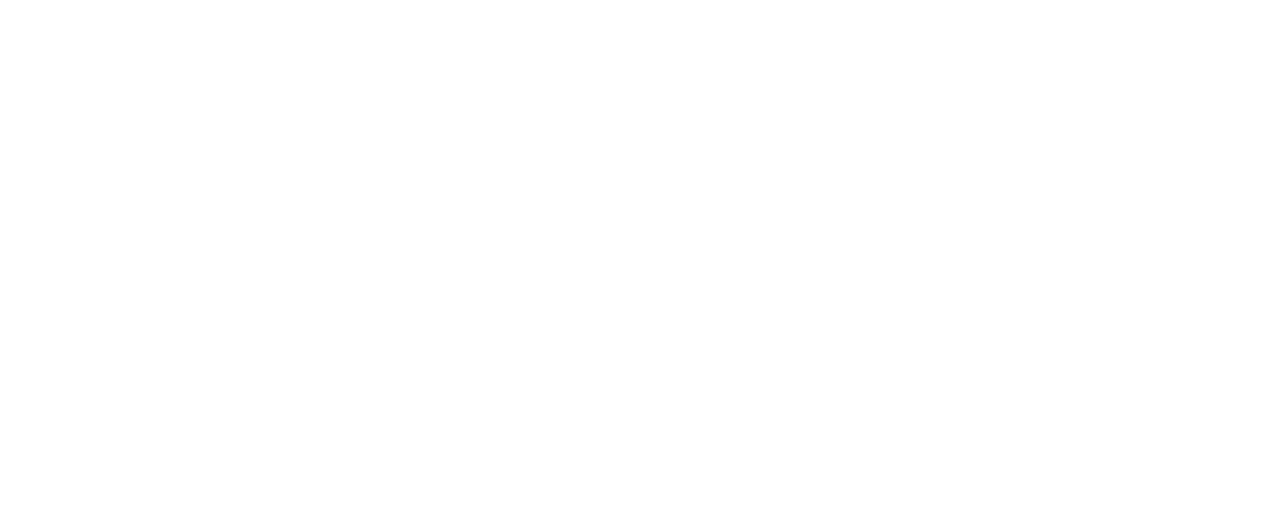
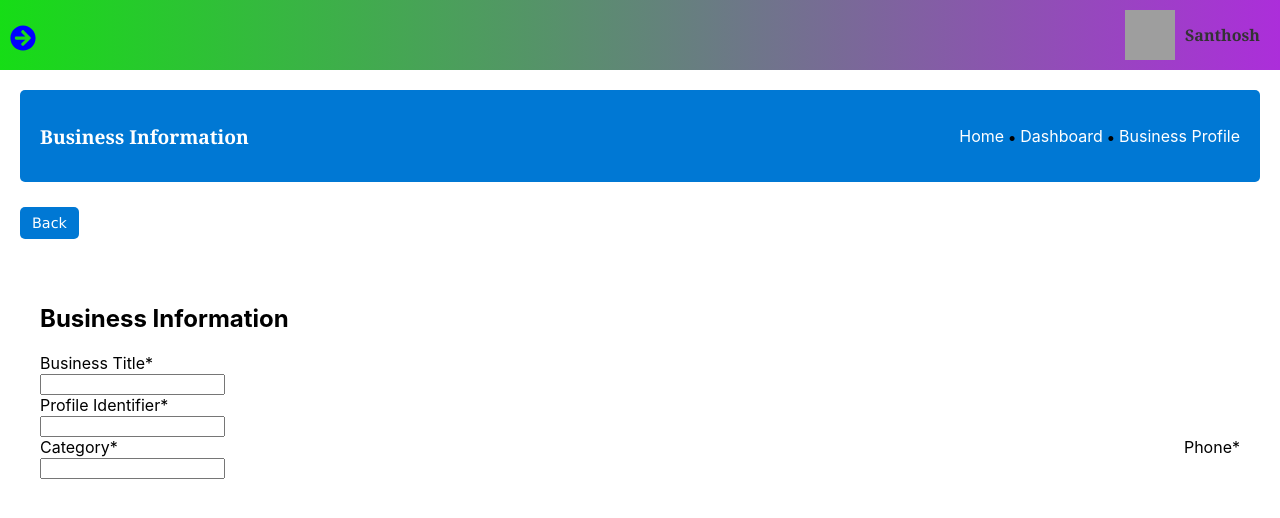
Before and after one commit to Prapul26/TRSCS3, a React (Create React App) app: page /createBusinessProfile in a window 1280 px wide. Before the commit this address had no page. Shown: the top 518 px of the page. Built offline with nearby package versions, Linux system fonts and the light colour scheme; grey boxes are pictures that could not be loaded.

Commit message:
08-01-25 update

```diff
--- a/src/App.js
+++ b/src/App.js
@@ -15,6 +15,8 @@ import Navbar from "./components/Navbar/Navbar";
 import Footer from "./components/Footer/Footer";
 import MakeIntroduction from "./UserNavbar/MakeIntroduction";
 import BusinessProfile from "./UserNavbar/BusinessProfile";
+import CreateBusinessProfile from "./UserNavbar/CreateBusinessProfile";
+import Signature from "./UserNavbar/Signature";
 
 const App = () => {
   return (
@@ -37,6 +39,8 @@ const App = () => {
           <Route path="/footer" element={<Footer/>}/>
           <Route path="/makeIntro" element={<MakeIntroduction />}/>
           <Route path="/businessProfile" element={<BusinessProfile/>}/>
+<Route path="/signature" element={<Signature/>}/>
+          <Route path="/createBusinessProfile" element={<CreateBusinessProfile/>} />
         </Routes>
       </div>
     </Router>
--- a/src/UserNavbar/BusinessProfile.js
+++ b/src/UserNavbar/BusinessProfile.js
@@ -1,7 +1,7 @@
 import React, { useState } from "react";
 import "./BusinessProfile.css";
 import UserHeader from "../components/UserHeader";
-
+import { Link } from "react-router-dom";
 const BusinessProfile = () => {
   const [activeTab, setActiveTab] = useState("active");
 
@@ -20,9 +20,9 @@ const BusinessProfile = () => {
           <p>Business Profile</p>
         </div>
       </div>
-      <div className="businessButton">
+    <Link to='/createBusinessProfile'><div className="businessButton">
         <button>Create Business Profile</button>
-      </div>
+      </div></Link>
       <br />
       <div className="activeStatus">
         <div className="activeStatus-holder">
--- /dev/null
+++ b/src/UserNavbar/CreateBusinessProfile.css
@@ -0,0 +1,35 @@
+.businessProfileButton{
+margin: 20px;
+}
+.createBusinessProfileContainer{
+    margin: 20px;
+    padding: 20px;
+}
+.businessInformation {
+margin-bottom: 1px solid black;
+}
+.businessInformation h2{
+    margin-bottom: 20px;
+}
+.businessInformation-holder{
+
+}
+.cp-holder{
+    display: flex;
+    justify-content: space-between;
+}
+.category{
+
+}
+.Phone{
+
+}
+.titleInput{
+
+}
+.profileInput{
+
+}
+.phone-Holder{
+    display: flex;
+}
--- /dev/null
+++ b/src/UserNavbar/CreateBusinessProfile.js
@@ -0,0 +1,47 @@
+import React from 'react'
+import './CreateBusinessProfile.css'
+import UserHeader from '../components/UserHeader'
+const CreateBusinessProfile = () => {
+  return (
+    <div>
+      <UserHeader/>
+      <div className="c-header">
+          <div className="c-h1">
+            <h3>Business Information</h3>
+          </div>
+          <div className="c-h2">
+            <p>Home</p>
+            <span>.</span>
+            <p>Dashboard</p>
+            <span>.</span>
+            <p>Business Profile</p>
+          </div>
+        </div>
+        <div className='businessProfileButton'><button>Back</button></div>
+        <div className='createBusinessProfileContainer'>
+            <div className='businessInformation'><h2>Business Information</h2></div>
+            <div className='businessInformation-holder'>
+                <form>
+                    <label>Business Title</label><span>*</span><br/>
+                    <input className='titleInput' type='text'  /><br/>
+                    <label>Profile Identifier</label><span>*</span><br/>
+                    <input className='profileInput' type='text'/><br/>
+                    <div className='cp-holder'>
+                        <div className='category'>
+                            <label>Category</label><span>*</span><br/>
+                            <input className='categoryInput' type='text'/>
+                        </div>
+                        <div className='Phone'>
+                            <label>Phone</label><span>*</span><br/>
+                            <div className='phone-Holder'></div>
+                        </div>
+                    </div>
+
+                </form>
+            </div>
+        </div>
+    </div>
+  )
+}
+
+export default CreateBusinessProfile
--- /dev/null
+++ b/src/UserNavbar/Signature.css
@@ -0,0 +1,28 @@
+.signature-holder{
+    margin-top: 40px;
+    padding: 20px;
+    align-items: center;
+    align-content: center;
+    width: 40%;
+    margin-left: 30%;
+    margin-right: 30%;
+    text-align: center;
+    background: linear-gradient(to right, #b0e0b0, #c996db);
+}
+.signature-holder textarea{
+    width: 300px;
+    height: 150px;
+}
+.signature-holder button{
+margin-top: 30px;
+padding-left: 20px;
+padding-right: 20px;
+background-color: orange;
+}
+@media(max-width:480px){
+    .signature-holder{
+        width: 80%;
+        margin-left: 5%;
+        margin-right: 10%;
+    }
+}
--- /dev/null
+++ b/src/UserNavbar/Signature.js
@@ -0,0 +1,22 @@
+import React from 'react'
+import './Signature.css'
+import UserHeader from '../components/UserHeader'
+const Signature = () => {
+  return (
+    <div>
+      <UserHeader/>
+      <div className='signature-holder'>
+        <form>
+            <label><h2>Signature</h2></label><br/>
+            <textarea placeholder=" Name:
+        Identity Name:
+        Email:
+        Calender:"/><br/>
+            <button>SAVE</button>
+        </form>
+      </div>
+    </div>
+  )
+}
+
+export default Signature
--- a/src/components/UserHeader.js
+++ b/src/components/UserHeader.js
@@ -2,6 +2,7 @@ import React, { useState } from "react";
 import "./UserHeader.css";
 import { FaArrowCircleRight } from "react-icons/fa";
 import { FaArrowCircleLeft } from "react-icons/fa";
+import { FaFileSignature } from "react-icons/fa";
 import { FaHome } from "react-icons/fa";
 import { SlLogout } from "react-icons/sl";
 import { MdOutlineCardMembership } from "react-icons/md";
@@ -43,6 +44,8 @@ const handelUserNav=()=>{
                <Link to='/inbox'  style={{color:"inherit",textDecoration:"none"}}><h3><HiInboxArrowDown style={{marginRight:'3px'}}/>Inbox</h3></Link>
                <Link to='/makeIntro'style={{color:"inherit",textDecoration:"none"}} > <h3><IoBookOutline style={{marginRight:'3px'}}/>Make Introduction</h3></Link>
                <Link to='/email'style={{color:"inherit",textDecoration:"none"}} ><h3><MdOutlineEmail style={{marginRight:'3px'}} />Email Templates</h3></Link>
+               <Link to='/signature'style={{color:"inherit",textDecoration:"none"}} ><h3><FaFileSignature style={{marginRight:'3px'}} />Signature</h3></Link>
+
               </div>
             }</div>
             <div className="logout" style={{display:"flex"}}><div className="a4"><SlLogout style={{marginTop:'23px',paddingLeft:'5px',paddingRight:'5px'}}/></div><h3>Logout</h3> </div>
```
